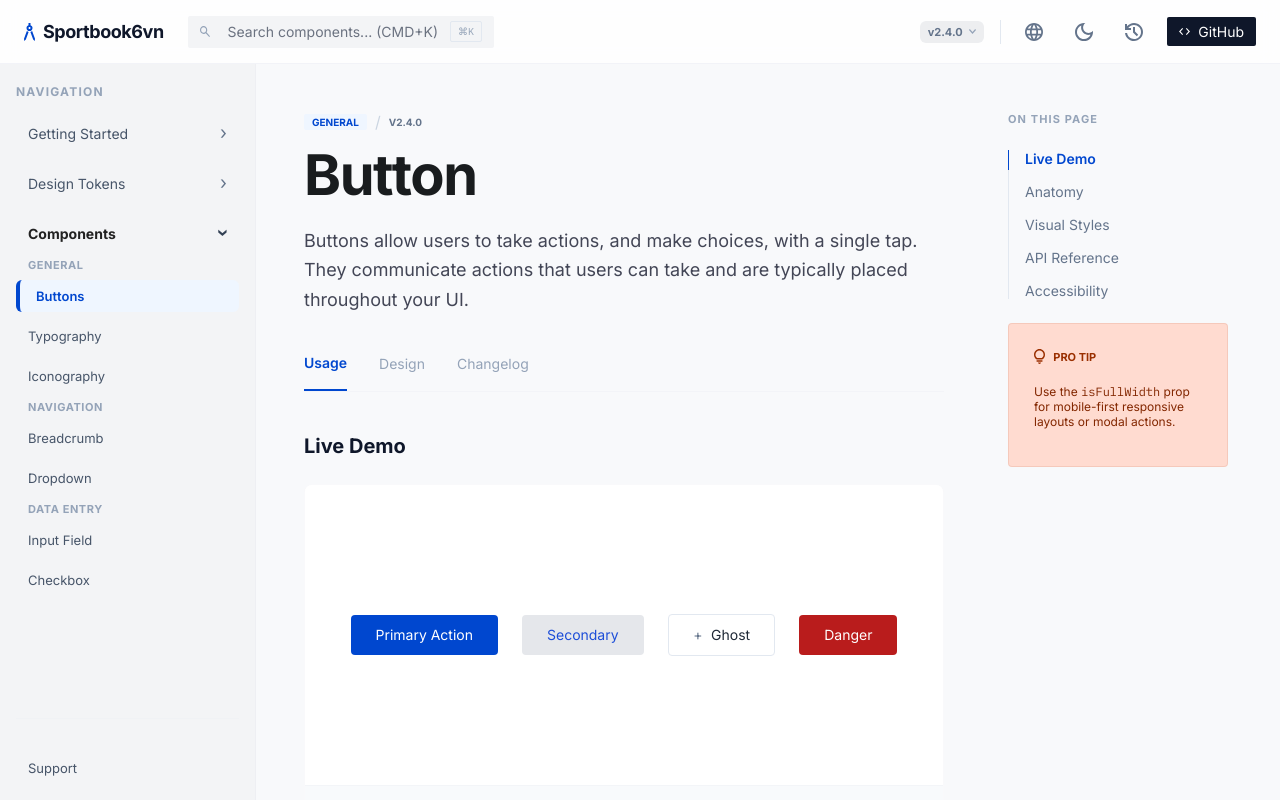
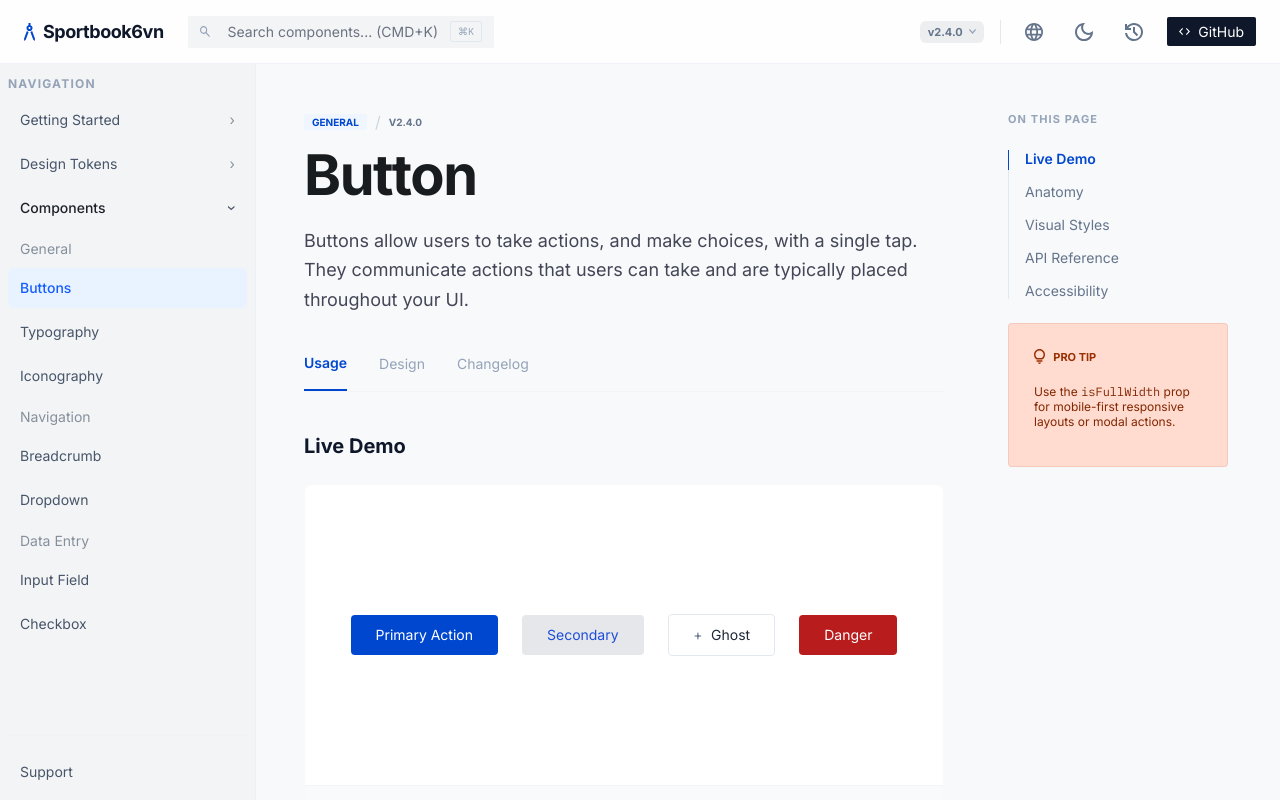
Before and after one commit to hieudeptrai1112/sportbook_mbbiz, an Angular app: page / in a window 1280 px wide. Shown: the top 800 px of the page. Built offline with nearby package versions, Linux system fonts and the light colour scheme.

Commit message:
Tune sidebar spacing hierarchy to Arco-like metrics

```diff
--- a/src/app/app.scss
+++ b/src/app/app.scss
@@ -245,10 +245,10 @@
   height: calc(100% - 64px);
   background: #f3f4f6;
   border-right: 1px solid rgba(195, 197, 217, 0.1);
-  padding: 16px;
+  padding: 8px;
   display: flex;
   flex-direction: column;
-  gap: 16px;
+  gap: 8px;
 }
 
 .sidebar-label {
@@ -262,16 +262,20 @@
 .sidebar-nav {
   display: flex;
   flex-direction: column;
-  gap: 16px;
+  gap: 4px;
 }
 
 .sidebar-item {
   display: flex;
   justify-content: space-between;
   align-items: center;
-  padding: 8px 12px;
+  min-height: 40px;
+  padding: 0 12px;
+  border-radius: 6px;
   font-size: 14px;
+  line-height: 20px;
   color: #475569;
+  transition: background 120ms ease, color 120ms ease, font-weight 120ms ease;
 }
 
 .sidebar-item.collapsible {
@@ -279,28 +283,23 @@
 }
 
 .sidebar-item.collapsible:hover {
-  background: #eef2ff;
-  border-radius: 8px;
+  background: #e5e6eb;
 }
 
 .sidebar-item.collapsible.expanded {
-  font-weight: 700;
-  color: #212121;
-}
-
-.sidebar-item.collapsible.expanded span {
-  font-weight: 700;
+  font-weight: 500;
+  color: #1d2129;
 }
 
 .sidebar-item .strong {
-  color: #212121;
-  font-weight: 700;
+  color: #1d2129;
+  font-weight: 500;
 }
 
 .section-arrow {
-  font-size: 18px;
+  font-size: 14px;
   line-height: 1;
-  color: #64748b;
+  color: #86909c;
   transition: transform 120ms ease, color 120ms ease;
   display: inline-flex;
   align-items: center;
@@ -309,19 +308,19 @@
 
 .section-arrow.open {
   transform: rotate(90deg);
-  color: #334155;
+  color: #4e5969;
 }
 
 .sidebar-group {
   display: flex;
   flex-direction: column;
-  gap: 8px;
+  gap: 4px;
 }
 
 .sidebar-subgroup {
   display: none;
   flex-direction: column;
-  gap: 8px;
+  gap: 4px;
 }
 
 .sidebar-subgroup.open {
@@ -329,23 +328,29 @@
 }
 
 .sidebar-sublabel {
-  font-size: 11px;
-  letter-spacing: 0.55px;
-  text-transform: uppercase;
-  color: #94a3b8;
-  font-weight: 700;
+  display: flex;
+  align-items: center;
+  min-height: 32px;
+  font-size: 14px;
+  letter-spacing: 0;
+  text-transform: none;
+  color: #86909c;
+  font-weight: 400;
   padding: 0 12px;
 }
 
 .sidebar-link {
   display: flex;
   align-items: center;
-  gap: 12px;
-  padding: 8px 12px;
+  gap: 0;
+  min-height: 40px;
+  padding: 0 12px;
   border-radius: 6px;
-  font-size: 13px;
+  font-size: 14px;
+  line-height: 20px;
   color: #475569;
   cursor: pointer;
+  transition: background 120ms ease, color 120ms ease, font-weight 120ms ease;
 }
 
 .sidebar-link img {
@@ -357,21 +362,19 @@
   display: none !important;
 }
 
-.sidebar-link {
-  gap: 0;
+.sidebar-link:hover {
+  background: #e5e6eb;
 }
 
 .sidebar-link.active {
-  background: #eff6ff;
-  border-left: 4px solid #0047cf;
-  padding-left: 16px;
-  color: #0047cf;
-  font-weight: 600;
+  background: #e8f3ff;
+  color: #165dff;
+  font-weight: 500;
 }
 
 .sidebar-footer {
   margin-top: auto;
-  padding-top: 33px;
+  padding-top: 16px;
   border-top: 1px solid rgba(226, 232, 240, 0.2);
 }
 
@@ -1182,6 +1185,28 @@
   color: #cbd5e1;
 }
 
+.page.theme-dark .sidebar-sublabel {
+  color: #94a3b8;
+}
+
+.page.theme-dark .section-arrow {
+  color: #94a3b8;
+}
+
+.page.theme-dark .section-arrow.open {
+  color: #cbd5e1;
+}
+
+.page.theme-dark .sidebar-item.collapsible:hover,
+.page.theme-dark .sidebar-link:hover {
+  background: rgba(148, 163, 184, 0.12);
+}
+
+.page.theme-dark .sidebar-link.active {
+  background: rgba(22, 93, 255, 0.2);
+  color: #9ab6ff;
+}
+
 .page.theme-dark .page-header h1 {
   color: #f8fafc;
 }
```
